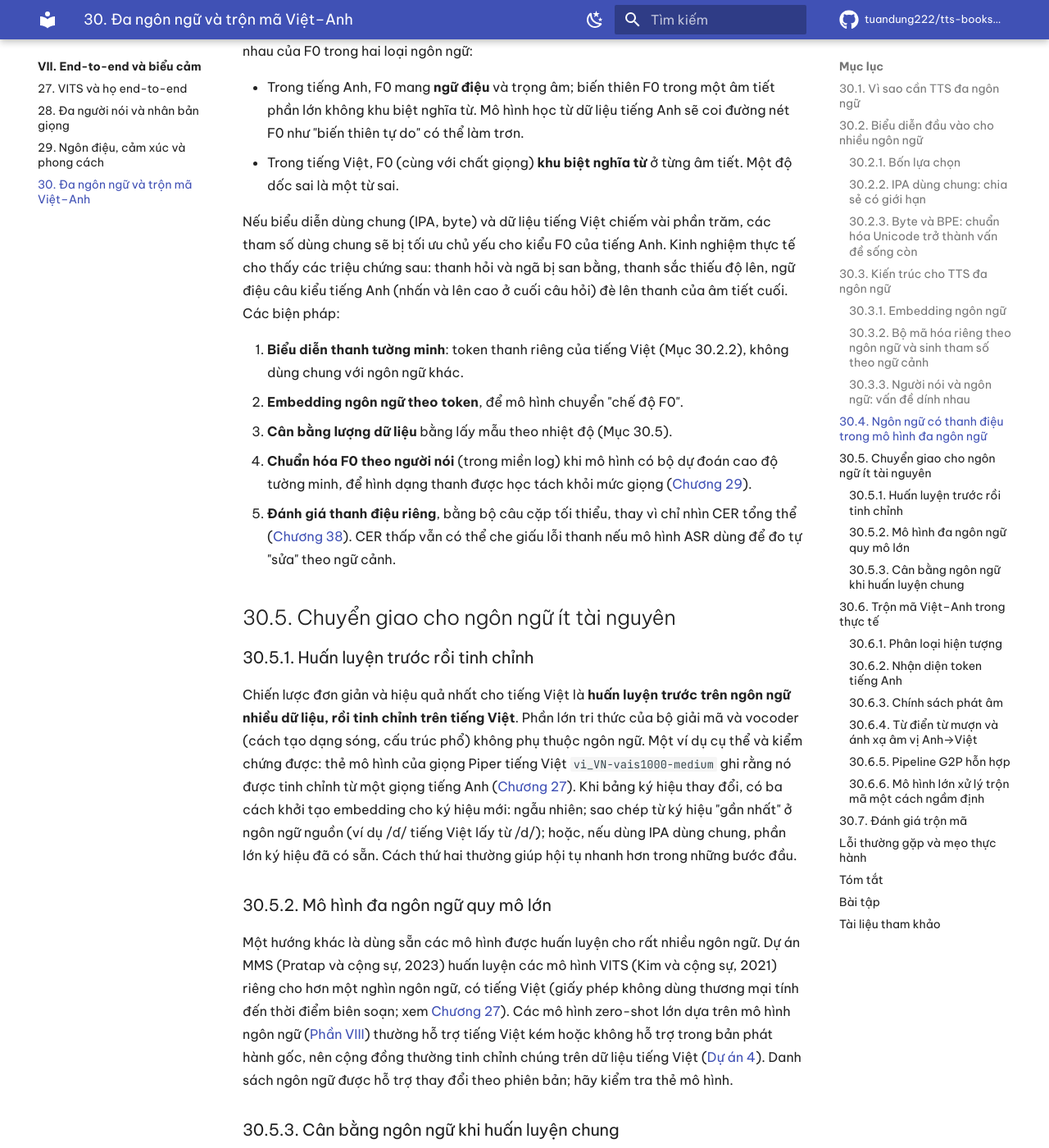
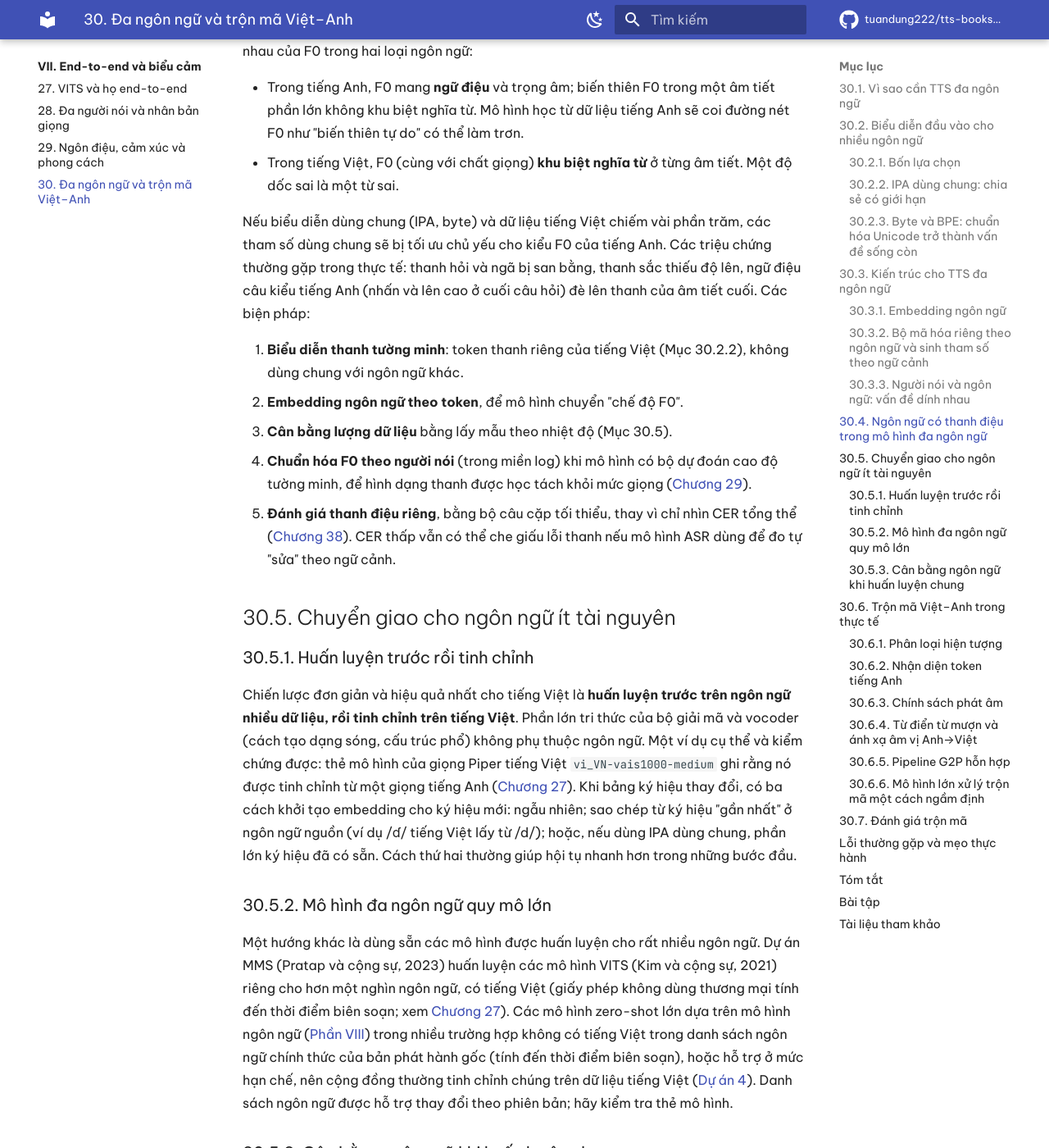
Before and after one commit to tuandung222/tts-books-2026, an MkDocs documentation site: the page built from docs/phan-7-e2e-bieu-cam/ch30-da-ngon-ngu-code-switching.md, in a window 1280 px wide and 1400 px high, scrolled down 5696 px. Shown: the whole window at 82% size. Built offline with MkDocs 1.6.1 and Material for MkDocs 9.7.7, drawn with Linux system fonts in a browser that asks for light colours; comment, search, counter and statistics services are not loaded.

Commit message:
WIP: bản thảo các chương đang biên soạn
Co-Authored-By: Claude Opus 5.5 <noreply@anthropic.com>
Claude-Session: https://claude.ai/code/session_01PnSv8GMC4q142v8Kx1mQHm

```diff
--- a/docs/phan-7-e2e-bieu-cam/ch30-da-ngon-ngu-code-switching.md
+++ b/docs/phan-7-e2e-bieu-cam/ch30-da-ngon-ngu-code-switching.md
@@ -137,7 +137,7 @@ Khi tiếng Việt chỉ là một phần nhỏ trong một mô hình đa ngôn
 - Trong tiếng Anh, F0 mang **ngữ điệu** và trọng âm; biến thiên F0 trong một âm tiết phần lớn không khu biệt nghĩa từ. Mô hình học từ dữ liệu tiếng Anh sẽ coi đường nét F0 như "biến thiên tự do" có thể làm trơn.
 - Trong tiếng Việt, F0 (cùng với chất giọng) **khu biệt nghĩa từ** ở từng âm tiết. Một độ dốc sai là một từ sai.
 
-Nếu biểu diễn dùng chung (IPA, byte) và dữ liệu tiếng Việt chiếm vài phần trăm, các tham số dùng chung sẽ bị tối ưu chủ yếu cho kiểu F0 của tiếng Anh. Kinh nghiệm thực tế cho thấy các triệu chứng sau: thanh hỏi và ngã bị san bằng, thanh sắc thiếu độ lên, ngữ điệu câu kiểu tiếng Anh (nhấn và lên cao ở cuối câu hỏi) đè lên thanh của âm tiết cuối. Các biện pháp:
+Nếu biểu diễn dùng chung (IPA, byte) và dữ liệu tiếng Việt chiếm vài phần trăm, các tham số dùng chung sẽ bị tối ưu chủ yếu cho kiểu F0 của tiếng Anh. Các triệu chứng thường gặp trong thực tế: thanh hỏi và ngã bị san bằng, thanh sắc thiếu độ lên, ngữ điệu câu kiểu tiếng Anh (nhấn và lên cao ở cuối câu hỏi) đè lên thanh của âm tiết cuối. Các biện pháp:
 
 1. **Biểu diễn thanh tường minh**: token thanh riêng của tiếng Việt (Mục 30.2.2), không dùng chung với ngôn ngữ khác.
 2. **Embedding ngôn ngữ theo token**, để mô hình chuyển "chế độ F0".
@@ -153,7 +153,7 @@ Chiến lược đơn giản và hiệu quả nhất cho tiếng Việt là **hu
 
 ### 30.5.2. Mô hình đa ngôn ngữ quy mô lớn
 
-Một hướng khác là dùng sẵn các mô hình được huấn luyện cho rất nhiều ngôn ngữ. Dự án MMS (Pratap và cộng sự, 2023) huấn luyện các mô hình VITS (Kim và cộng sự, 2021) riêng cho hơn một nghìn ngôn ngữ, có tiếng Việt (giấy phép không dùng thương mại tính đến thời điểm biên soạn; xem [Chương 27](ch27-vits.md)). Các mô hình zero-shot lớn dựa trên mô hình ngôn ngữ ([Phần VIII](../phan-8-mo-hinh-lon/ch34-he-thong-lai-hien-dai.md)) thường hỗ trợ tiếng Việt kém hoặc không hỗ trợ trong bản phát hành gốc, nên cộng đồng thường tinh chỉnh chúng trên dữ liệu tiếng Việt ([Dự án 4](../phan-10-du-an/du-an-4-zero-shot-tts.md)). Danh sách ngôn ngữ được hỗ trợ thay đổi theo phiên bản; hãy kiểm tra thẻ mô hình.
+Một hướng khác là dùng sẵn các mô hình được huấn luyện cho rất nhiều ngôn ngữ. Dự án MMS (Pratap và cộng sự, 2023) huấn luyện các mô hình VITS (Kim và cộng sự, 2021) riêng cho hơn một nghìn ngôn ngữ, có tiếng Việt (giấy phép không dùng thương mại tính đến thời điểm biên soạn; xem [Chương 27](ch27-vits.md)). Các mô hình zero-shot lớn dựa trên mô hình ngôn ngữ ([Phần VIII](../phan-8-mo-hinh-lon/ch34-he-thong-lai-hien-dai.md)) trong nhiều trường hợp không có tiếng Việt trong danh sách ngôn ngữ chính thức của bản phát hành gốc (tính đến thời điểm biên soạn), hoặc hỗ trợ ở mức hạn chế, nên cộng đồng thường tinh chỉnh chúng trên dữ liệu tiếng Việt ([Dự án 4](../phan-10-du-an/du-an-4-zero-shot-tts.md)). Danh sách ngôn ngữ được hỗ trợ thay đổi theo phiên bản; hãy kiểm tra thẻ mô hình.
 
 ### 30.5.3. Cân bằng ngôn ngữ khi huấn luyện chung
 
```
